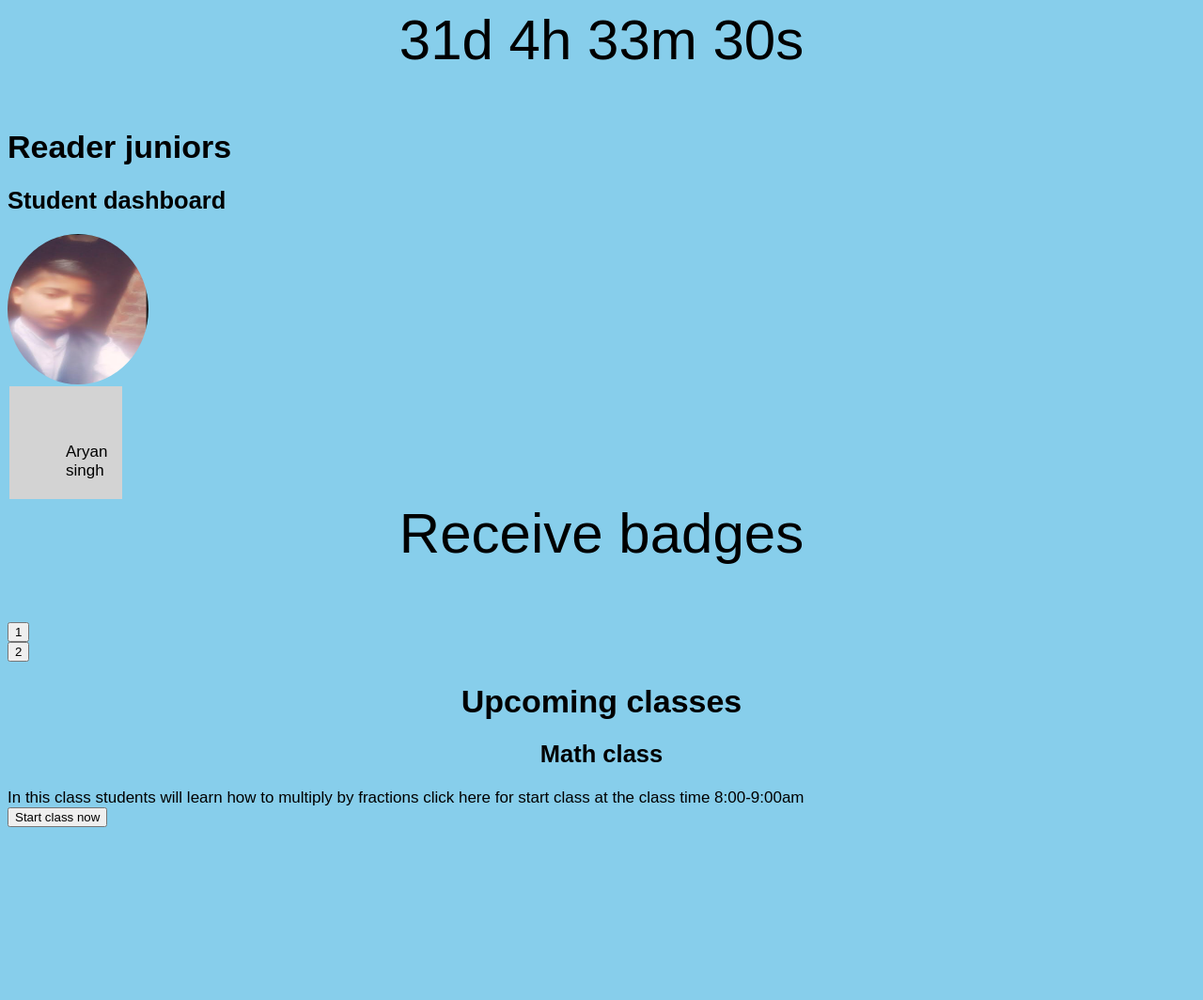
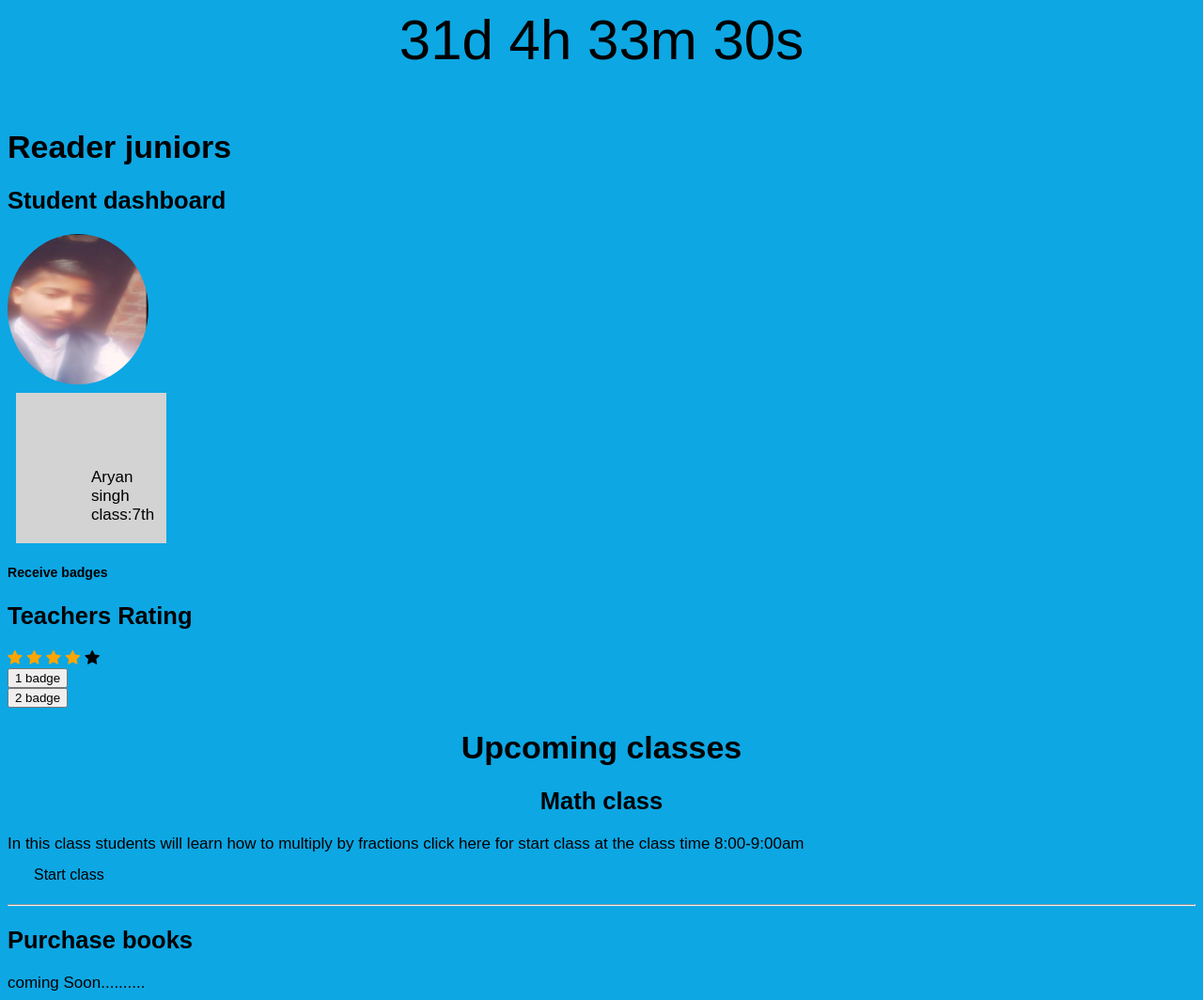
Before and after one commit to Ishaansingh/Studentd1dashboard, a plain HTML site: page Index.html in a window 1280 px wide. Shown: the whole page at 94% size. Before the commit the page ends 888 px from the top, so only its background shows below. Drawn offline with Linux system fonts and the light colour scheme.

Commit message:
Add files via upload

```diff
--- a/Index.html
+++ b/Index.html
@@ -95,11 +95,11 @@ img {
 <style>
 div {
   background-color: lightgrey;
-  width: 45px;
-  height:80px;
+  width: 50px;
+  height:90px;
   border: 2px lightgreen;
-  padding: 60px;
-  margin: 2px;
+  padding: 80px;
+  margin: 9px;
 
 }
 </style>
@@ -107,15 +107,37 @@ div {
 <body>
   <div>Aryan singh
 
-
+   class:7th
 
   </div>
 
 
 
 
-<p> Receive badges</p>
+<h5> Receive badges</h5>
 
+<!DOCTYPE html>
+<html>
+<head>
+<!-- Font Awesome Icon Library -->
+<link rel="stylesheet" href="https://cdnjs.cloudflare.com/ajax/libs/font-awesome/4.7.0/css/font-awesome.min.css">
+<style>
+.checked {
+  color: orange;
+}
+</style>
+</head>
+<body>
+
+<h2>Teachers Rating</h2>
+<span class="fa fa-star checked"></span>
+<span class="fa fa-star checked"></span>
+<span class="fa fa-star checked"></span>
+<span class="fa fa-star checked"></span>
+<span class="fa fa-star "></span>
+
+</body>
+</html>
 
 
 </body>
@@ -132,7 +154,7 @@ div {
    </head>
    <body>
       <form action="Badg 1.png">
-         <button type="submit">1</button>
+         <button type="submit">1 badge</button>
       </form>
    </body>
 </html>
@@ -143,14 +165,14 @@ div {
    </head>
    <body>
       <form action="Badg 2.png">
-         <button type="submit">2</button>
+         <button type="submit">2 badge</button>
       </form>
       <!DOCTYPE html>
 <html>
    <head>
       <title>HTML Backgorund Color</title>
    </head>
-   <body style="background-color:skyblue;">
+   <body style="background-color:rgb(13, 167, 228);">
 
    </body>
 </html>
@@ -200,11 +222,49 @@ click here for start class
 at the
  class time 8:00-9:00am
 
- <form action="https://whereby.com/reader-juniors">
-    <button type="submit">Start class now</button>
- </form>
+ <!DOCTYPE html>
+<html>
+<head>
+<meta name="viewport" content="width=device-width, initial-scale=1">
+<style>
+.btn {
+  border: none;
+  background-color: inherit;
+  padding: 14px 28px;
+  font-size: 16px;
+  cursor: pointer;
+  display: inline-block;
+}
 
 
 
+
+/* Orange */
+.warning {
+  color: black;
+}
+
+.warning:hover {
+  background: blue;
+  color: white;
+}
+
+
+</style>
+</head>
+<body>
+
+
+
+ <form action="https://whereby.com/reader-juniors">
+<button class="btn warning">Start class</button>
+ </form>
 </body>
 </html>
+
+<hr>
+
+<h2>Purchase books</h2>
+coming Soon..........
+</body>
+</html>
```
